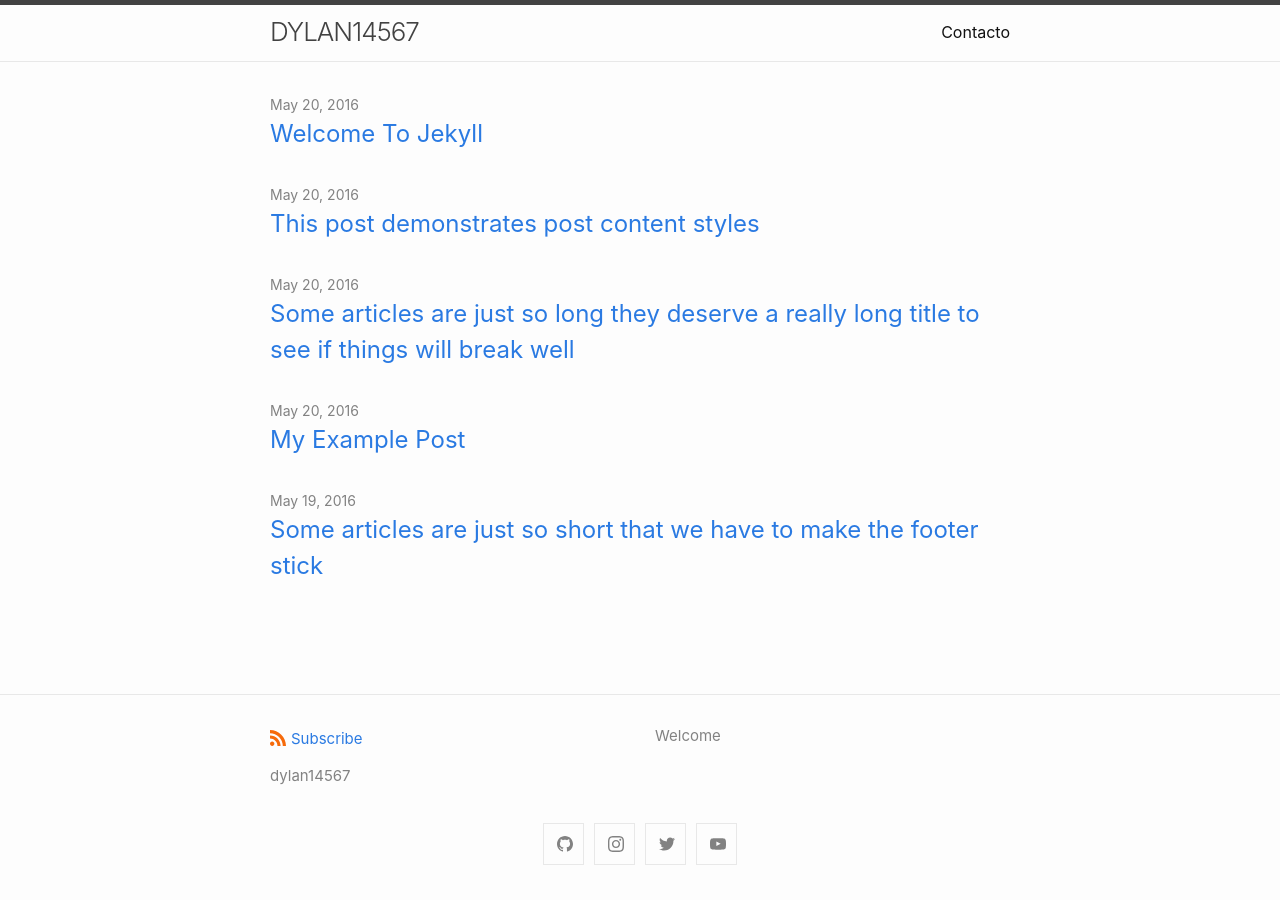
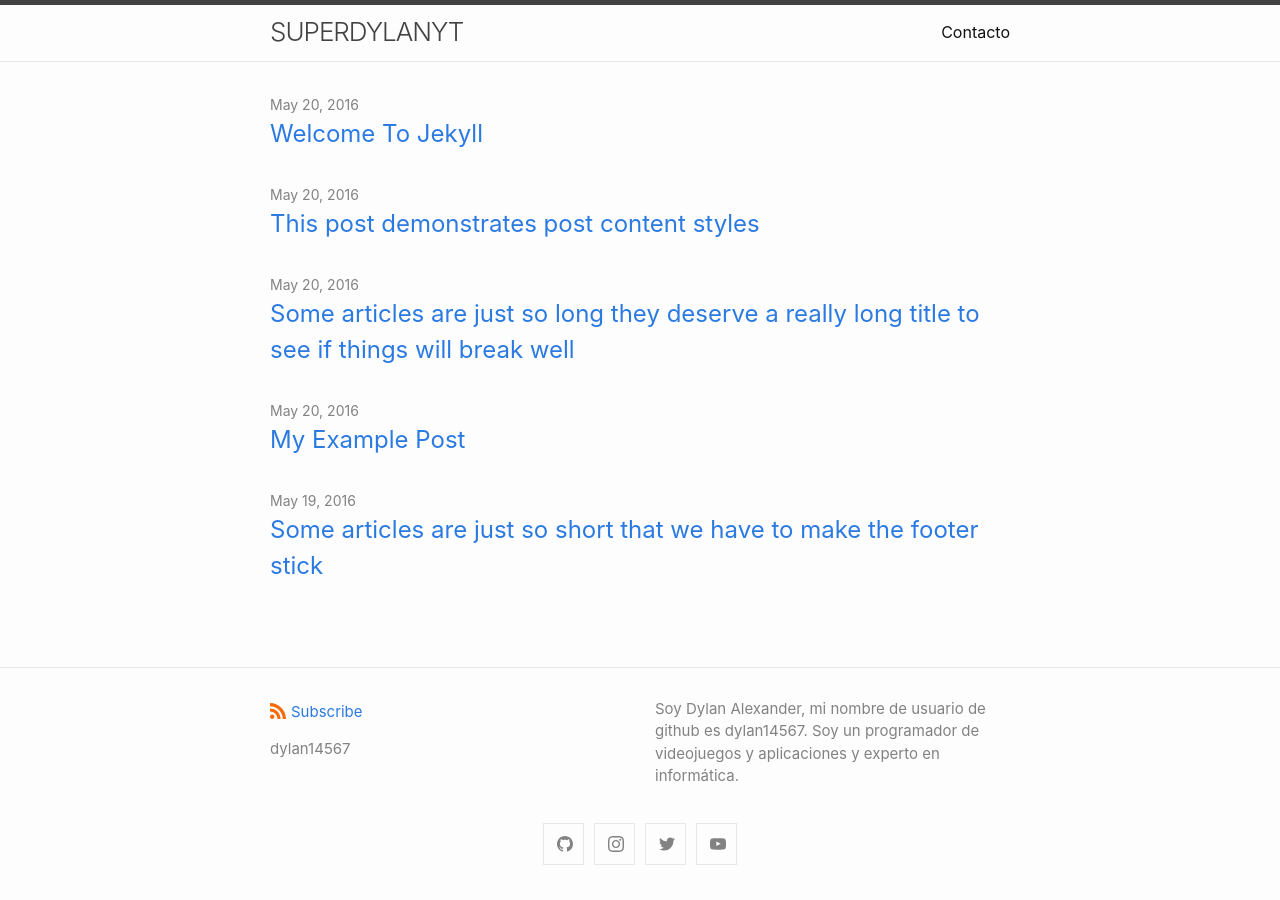
Before and after one commit to dylanmeca/dylanmeca.github.io, a Jekyll site: the page built from index.md, in a window 1280 px wide. Built offline with Jekyll 4.4.1, drawn with Linux system fonts in a browser that asks for light colours.

Commit message:
Update _config.yml

```diff
--- a/_config.yml
+++ b/_config.yml
@@ -1,5 +1,5 @@
-title: DYLAN14567
-description: Welcome
+title: SUPERDYLANYT
+description: Soy Dylan Alexander, mi nombre de usuario de github es dylan14567. Soy un programador de videojuegos y aplicaciones y experto en informática.
 author:
   name: dylan14567
   email:
```
